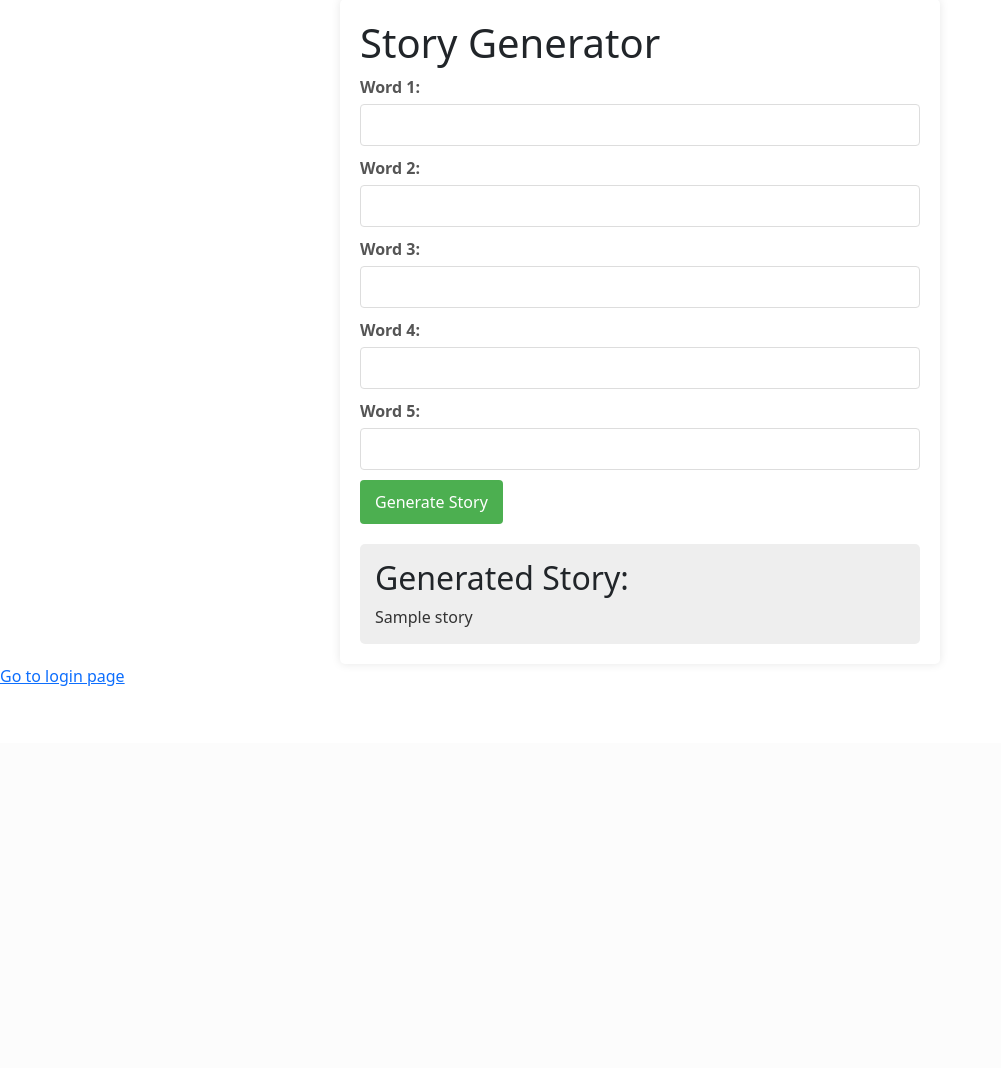
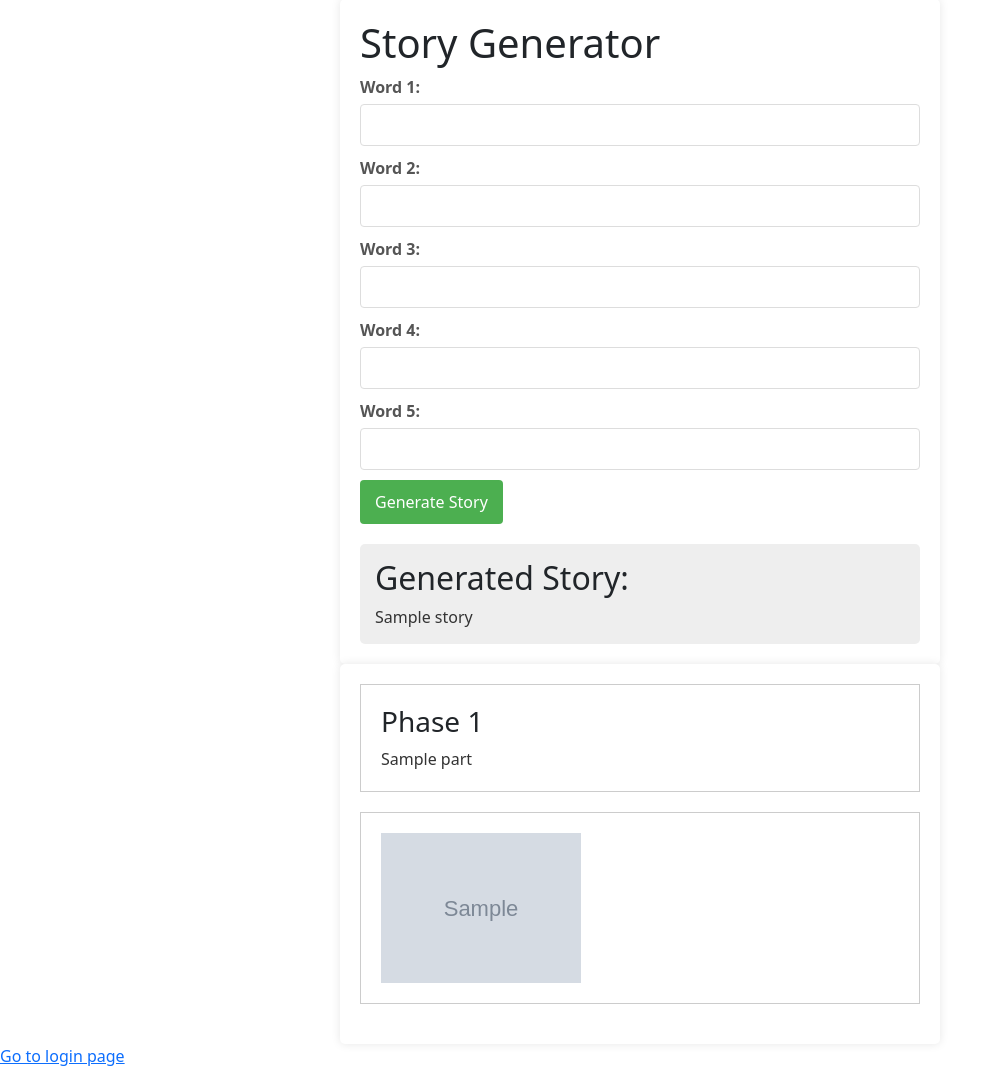
Before and after one commit to princekeshriabc/LLM_Project, a Flask app: template templates/Story.html in a window 1280 px wide. Shown: the part 57-1125 px from the top of the page, without its empty margins (0-1001 px from the left). Before the commit the page ends 743 px from the top, so only its background shows below. Run offline with Flask 3, Linux system fonts and the light colour scheme; the template is opened without the code that fills it: most values are stand-ins (such as "Sample title", 1, 10 or a date in 2020); grey boxes marked "Sample" are stand-in pictures; some libraries are stand-ins or nearby versions.

Commit message:
story_update

```diff
--- a/app.py
+++ b/app.py
@@ -1,4 +1,5 @@
 from flask import Flask, render_template, redirect, url_for, session,request, flash, jsonify
+import requests
 import openai
 from flask_wtf import FlaskForm
 from wtforms import StringField,PasswordField,SubmitField
@@ -22,6 +23,10 @@ prompt_template = PromptTemplate(
     input_variables=['word1', 'word2', 'word3', 'word4', 'word5'],
     template="you are professional story maker and you are expertized in completing story.Create a captivating and flawless story that seamlessly follows a natural flow and adheres to common sense logic. Your task is to incorporate the following words into the story with precision: {word1}, {word2}, {word3}, {word4}, {word5}. It's imperative that you complete the entire story perfectly, ensuring it captivates the reader's attention from start to finish."
 )
+# prompt_template = PromptTemplate(
+#     input_variables=['word1', 'word2', 'word3', 'word4', 'word5'],
+#     template="you are professional story maker.make a story using these words are  {word1}, {word2}, {word3}, {word4}, {word5}. It's imperative that you complete the entire story perfectly, story should be completed."
+# )8
 
 # Assuming you have already defined the 'llm' variable
 chain = LLMChain(llm=llm, prompt=prompt_template)
@@ -141,14 +146,63 @@ def Story():
     if request.method == 'POST':
         # Get input words from the user
         input_words = [request.form[f'word{i}'] for i in range(1, 6)]
-
         # Generate the story using user input words
-        story = chain.run(word1=input_words[0], word2=input_words[1], word3=input_words[2], word4=input_words[3], word5=input_words[4])
-
-        return render_template('Story.html', story=story)
+        story_prompt = (
+            "Generate a shorts story using the following sentence: {word1}, {word2}, {word3}, {word4}, {word5}. The story should be complete, well-crafted, engaging, and evoke emotions in the reader. Ensure that the plot flows naturally and that the characters are compelling and relatable. Let the story unfold organically, incorporating the essence of each word seamlessly into the narrative. Replace {word1}, {word2}, {word3}, {word4}, and {word5} with the actual input sentence provided by the user. This prompt instructs the OpenAI text generation model to create a shorts story that incorporates the given words while maintaining coherence, creativity, and emotional impact. Adjust the language and tone of the prompt as needed to suit your preferences or specific requirements. And story last sentence should be completed." + " ".join(input_words) + "." + "story should be completed by last sentence ending with full stop."
+        )
+        story = chain.run(
+            word1=input_words[0],
+            word2=input_words[1],
+            word3=input_words[2],
+            word4=input_words[3],
+            word5=input_words[4],
+            prompt=story_prompt
+        )
+        print(story)
+       # Split the story into four meaningful parts
+        sentences = story.split(". ")
+        sentences_except_last = sentences[:-1]
+        print("Generated Story:")
+        print(sentences_except_last)
+        parts = []
+        for i in range(3):
+            parts.append(". ".join(sentences_except_last[i*2:i*2+2])+". ")
+        parts.append(". ".join(sentences_except_last[6:])+". ")
+        # Join all the sentences into one string
+        story = '.'.join(sentences_except_last)
+        story+='.'
+        print(story)
+        # Generate images for each part
+        generated_images = []
+        for part in parts:
+            response = requests.post('http://127.0.0.1:5000/generateimages/part')   # Send a POST request to generate images
+            if response.status_code == 200:
+                image_url = response.json().get('image_url', '')
+                if image_url:
+                    generated_images.append(image_url)
+        return render_template('Story.html', parts=parts,story=story,generated_images=generated_images)
 
     return render_template('Story.html')
+def generate_image(prompt):
+    # Call OpenAI's image generation API with the given prompt
+    response = openai.Image.create(prompt=prompt, n=1, size="256x256")
+    if 'url' in response:
+        # If the 'url' key exists, return the response
+        return response
+    else:
+        # If the 'url' key is not found, return None or raise an error
+        return None
 
+
+# @app.route('/generate_response', methods=['GET', 'POST'])
+# def generate_response_route():
+#     if request.method == 'POST':
+#         user_input = request.form['user_input']
+#         response, inference_time = generate_response(user_input)
+#         return jsonify({'response': response, 'inference_time': inference_time})
+#     else:
+#         # Render the initial page without a generated response
+#         return render_template('response_template.html')
 
 @app.route('/generate-answer', methods=['POST','GET'])
 def generate_answer():
--- a/templates/Story.html
+++ b/templates/Story.html
@@ -54,6 +54,16 @@
         margin: 0;
         color: #333;
     }
+    .story-box {
+            border: 1px solid #ccc;
+            margin-bottom: 20px;
+            padding: 20px;
+        }
+        .story-image {
+            width: 100%;
+            max-width: 200px;
+            height: auto;
+        }
 </style>
 <!-- <nav class="navbar navbar-dark bg-dark">
     Navbar content
@@ -128,6 +138,21 @@
         {% endif %}
     </div>
 </div>
+<div class="container">
+    {% for part in parts %}
+    <div class="story-box">
+        <h3>Phase {{ loop.index }}</h3>
+        <p>{{ part }}</p>
+
+    </div>
+    {% endfor %}
+    {% for  image_url in  generated_images %}
+    <div class="story-box">
+
+        <img class="story-image" src="{{ image_url }}" alt="Image for Phase {{ loop.index }}">
+    </div>
+    {% endfor %}
+</div>
 <a href="{{url_for('login')}}">Go to login page</a>
 
 <script src="https://cdn.jsdelivr.net/npm/bootstrap@5.3.0/dist/js/bootstrap.bundle.min.js"
```
Also changed, not shown: templates/response_template.html (added, +41 -0 lines).
